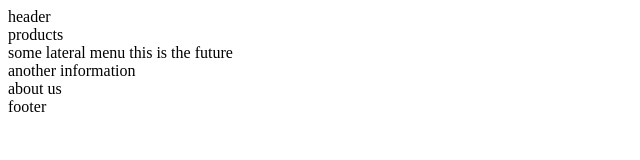
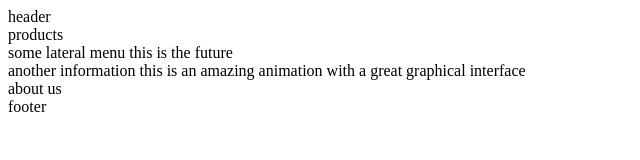
Before and after one commit to ARRIOLALEO/mayamazingshop, a plain HTML site: page index.html in a window 1280 px wide. Shown: the whole page, without its empty margins (0-640 px from the left). Drawn offline with Linux system fonts and the light colour scheme.

Commit message:
this is my feature Aizhan

```diff
--- a/index.html
+++ b/index.html
@@ -15,6 +15,7 @@
     <section>
         <article>
             another information
+            this is an amazing animation with a great graphical interface
         </article>
     </section>
     <section>
```
